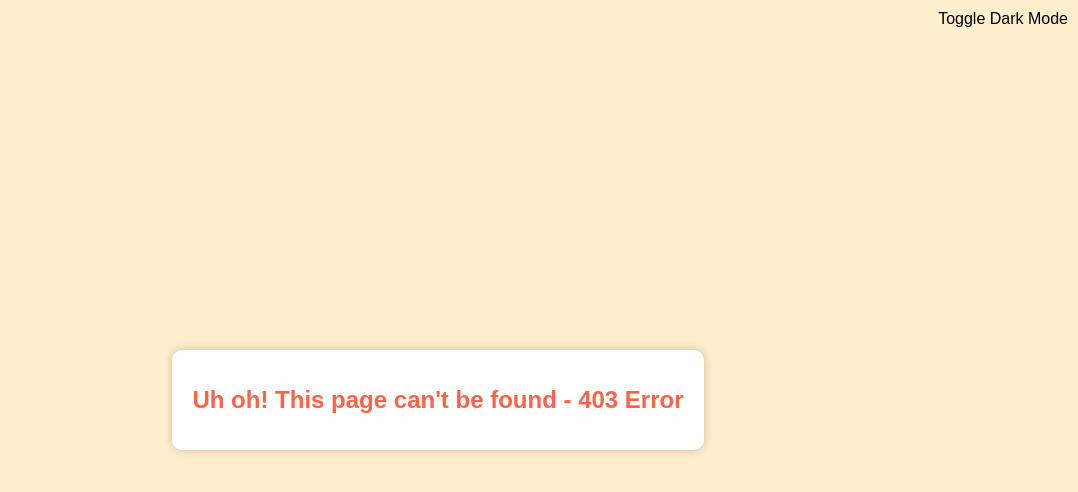
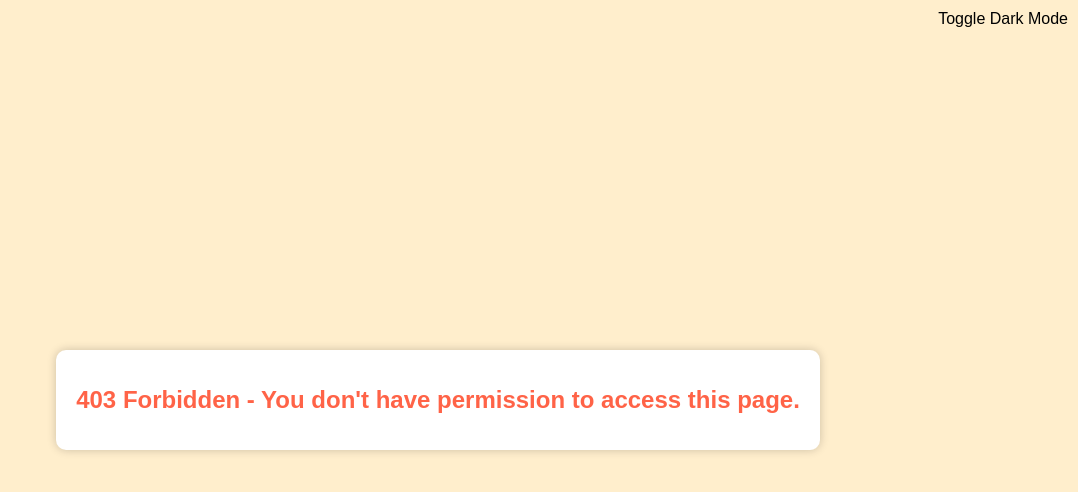
Before and after one commit to SandwhichHandwhich/SandwhichHandwhich.github.io, a plain HTML site: page 403.html in a window 1280 px wide. Shown: the whole page, without its empty margins (202-1280 px from the left). Drawn offline with Linux system fonts and the light colour scheme.

Commit message:
update 403.html to fool github pages to display it

```diff
--- a/403.html
+++ b/403.html
@@ -69,7 +69,7 @@ h1 {
 </head>
 <body class="error-page">
 <div class="container">
-  <h1>Uh oh! This page can't be found - 403 Error</h1>
+  <h1 id="error-message">Uh oh! This page can't be found - 403 Error</h1>
   <div class="toggle-dark-mode" onclick="toggleDarkMode()">Toggle Dark Mode</div>
 </div>
 
@@ -78,6 +78,11 @@ function toggleDarkMode() {
   document.body.classList.toggle('dark-mode');
   document.querySelector('.container').classList.toggle('dark-mode');
 }
+
+// Check if the page was accessed directly
+if (document.referrer === "") {
+  document.getElementById('error-message').innerText = "403 Forbidden - You don't have permission to access this page.";
+}
 </script>
 </body>
 </html>
```
